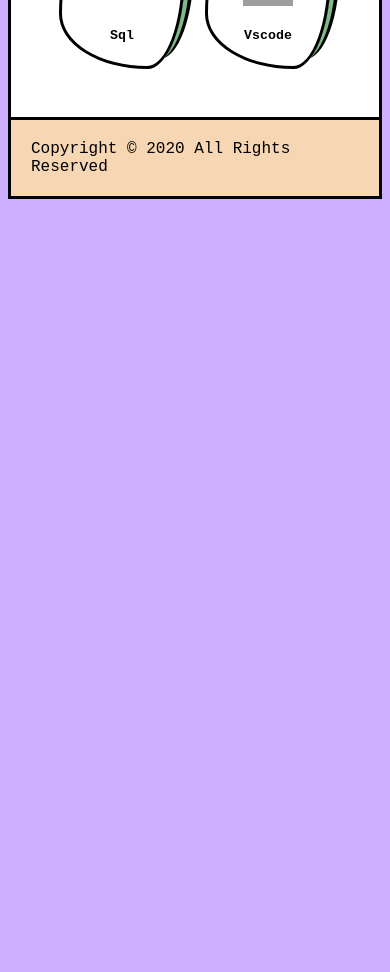
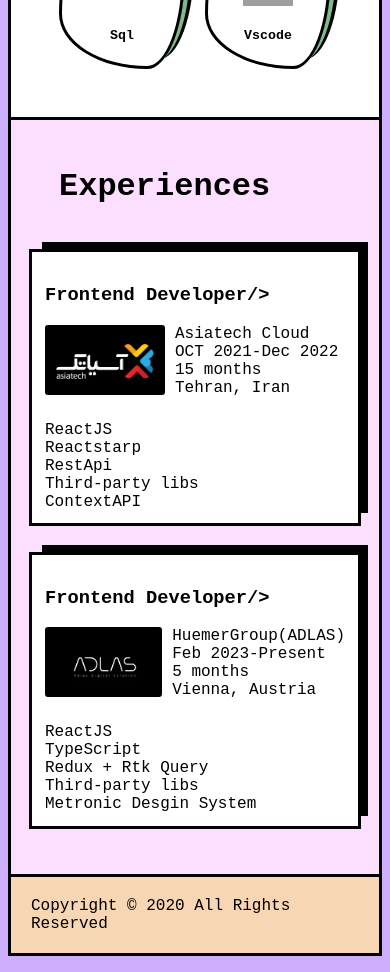
Before and after one commit to SarahMoradi/brutalist-portfolio, a React (Vite) app: page / in a window 390 px wide. Shown: the part 2200-3172 px from the top of the page. Before the commit the page ends 2415 px from the top, so only its background shows below. Built offline with nearby package versions, Linux system fonts and the light colour scheme; grey boxes are pictures that could not be loaded.

Commit message:
complete experience card responsive

```diff
--- a/src/common/experience/card.module.css
+++ b/src/common/experience/card.module.css
@@ -10,6 +10,17 @@
   padding: 1.5rem;
   box-shadow: black 0px 0px 0px 0px inset, #000 10px -10px 0px -3px;
   background-color: #fff;
+}
+@media screen and (max-width: 860px){
+  .cart_container{
+    flex-direction: column;
+    justify-content: center;
+    align-items: center;
+  }
+  .cart{
+    margin: .8rem 0 !important;
+    padding: .8rem !important;
+  }
 }
 .cart_header_container {
   display: flex;
--- a/src/pages/homePage/HomePage.jsx
+++ b/src/pages/homePage/HomePage.jsx
@@ -13,7 +13,7 @@ const Home = () => {
     <Fragment>
       <Teaser />
       <Skills />
-      {/* <Experiences /> */}
+      <Experiences />
       <div className={classes.divided_section}>
         {/* <SocialMedias /> */}
         {/* <Education /> */}
```
